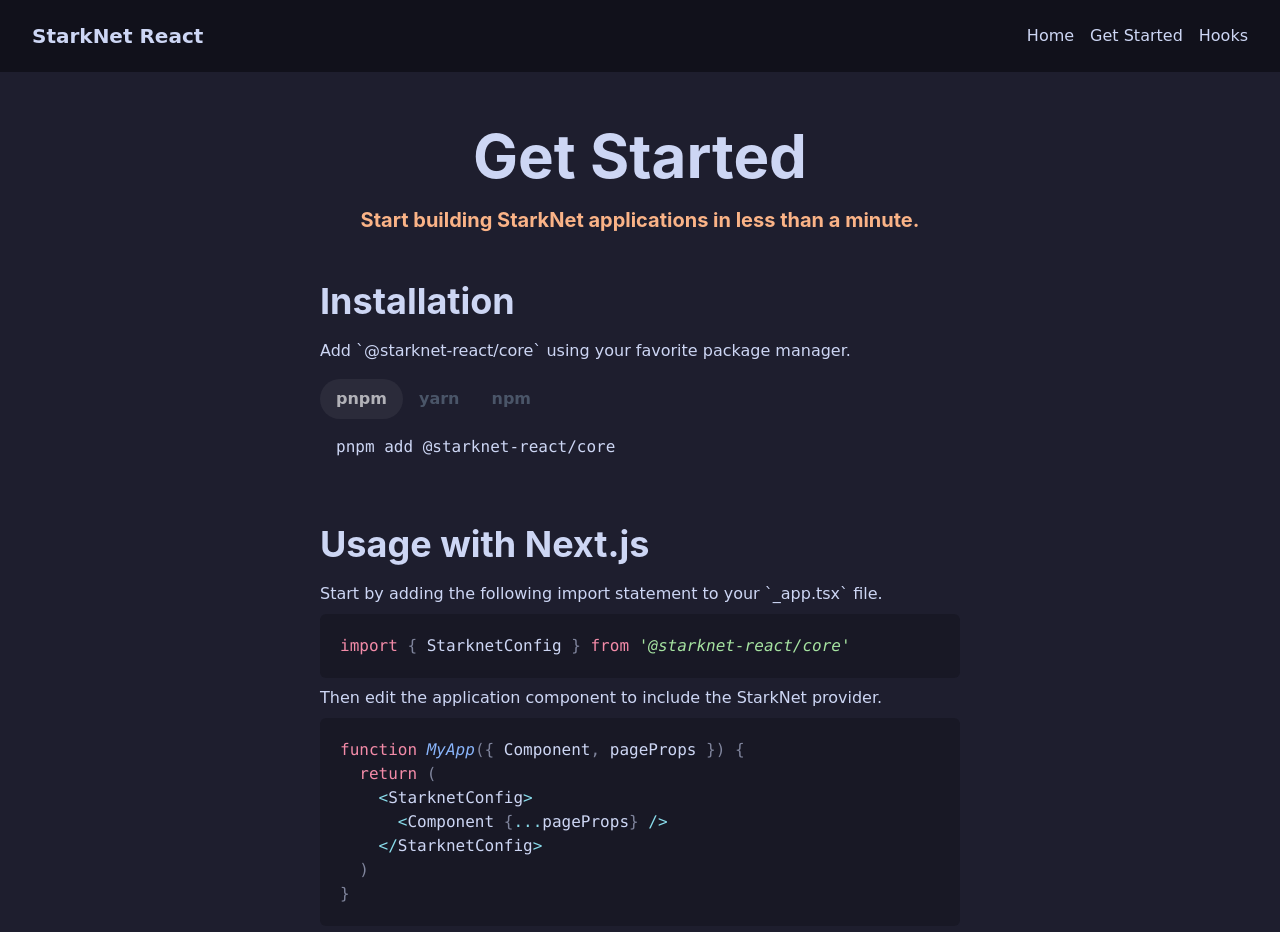
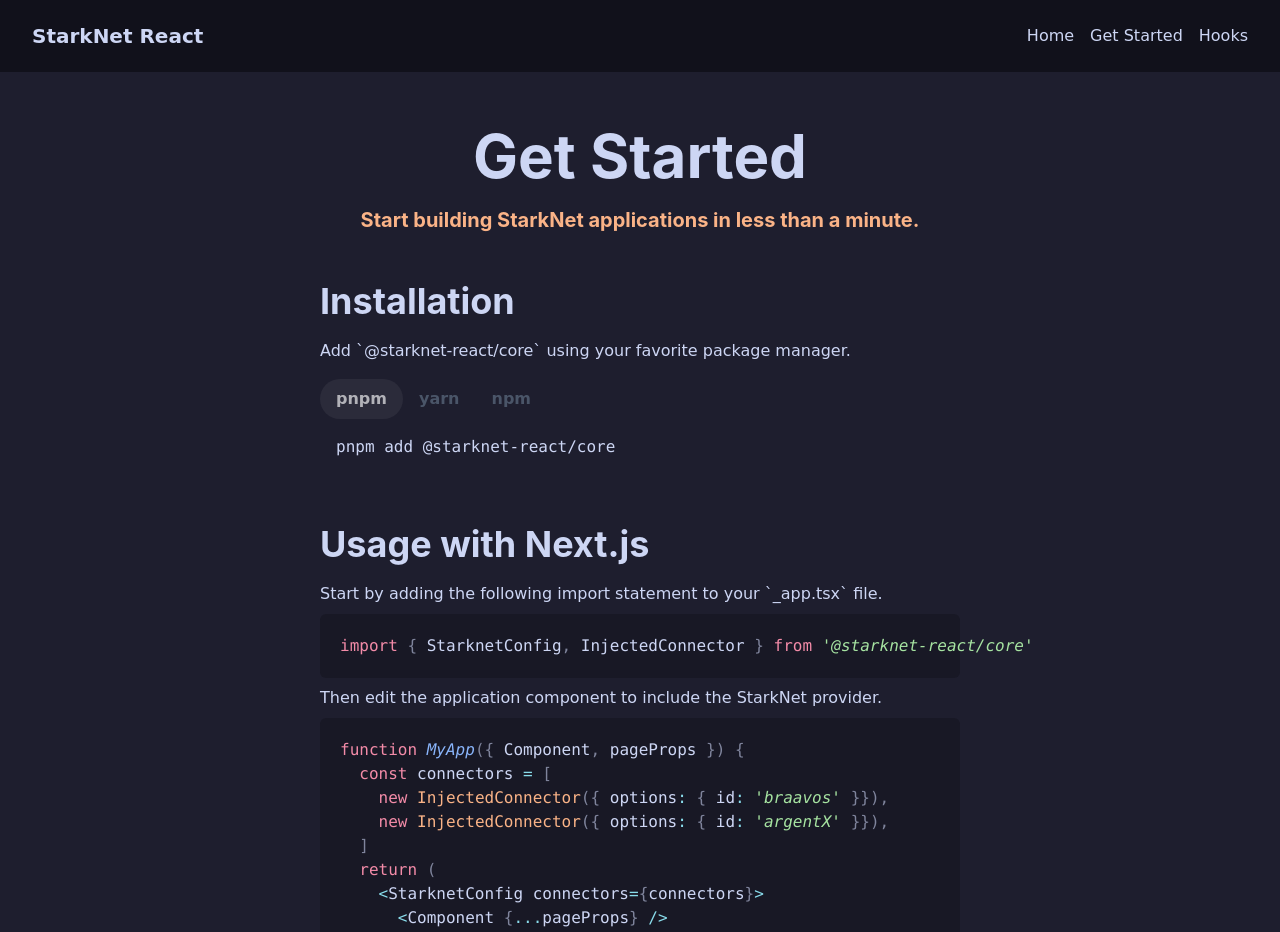
Before and after one commit to apibara/starknet-react, a Next.js app in the folder website/: page /starknet-react/get-started in a window 1280 px wide. Shown: the top 932 px of the page. Built offline with nearby package versions, Linux system fonts and the light colour scheme.

Commit message:
docs: update get started

```diff
--- a/website/pages/get-started.tsx
+++ b/website/pages/get-started.tsx
@@ -7,14 +7,18 @@
 
 const PROVIDER_IMPORT = `
 \`\`\`ts
-import { StarknetConfig } from '@starknet-react/core'
+import { StarknetConfig, InjectedConnector } from '@starknet-react/core'
 \`\`\`
 `
 const PROVIDER_NEXT = `
 \`\`\`ts
 function MyApp({ Component, pageProps }) {
+  const connectors = [
+    new InjectedConnector({ options: { id: 'braavos' }}),
+    new InjectedConnector({ options: { id: 'argentX' }}),
+  ]
   return (
-    <StarknetConfig>
+    <StarknetConfig connectors={connectors}>
       <Component {...pageProps} />
     </StarknetConfig>
   )
```
